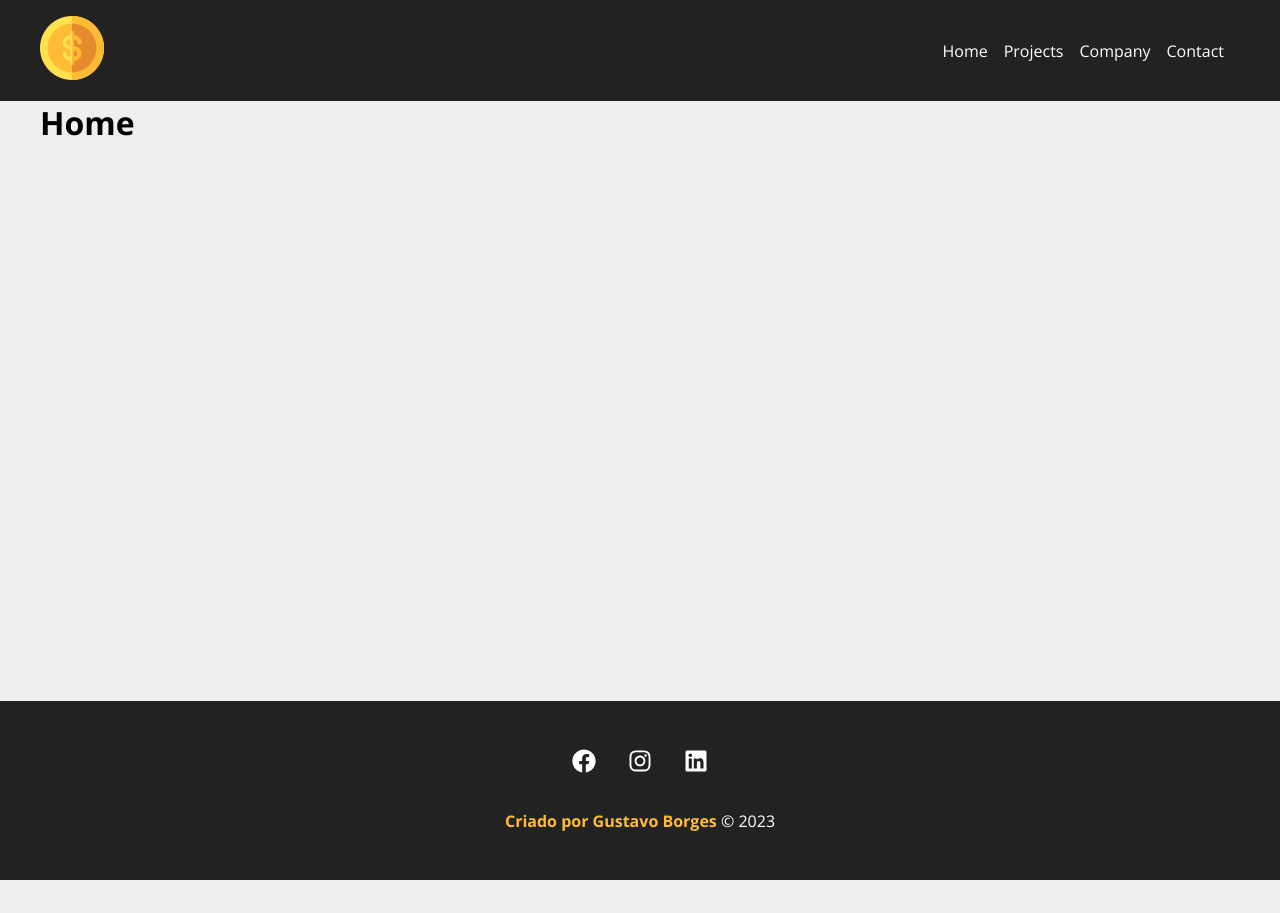
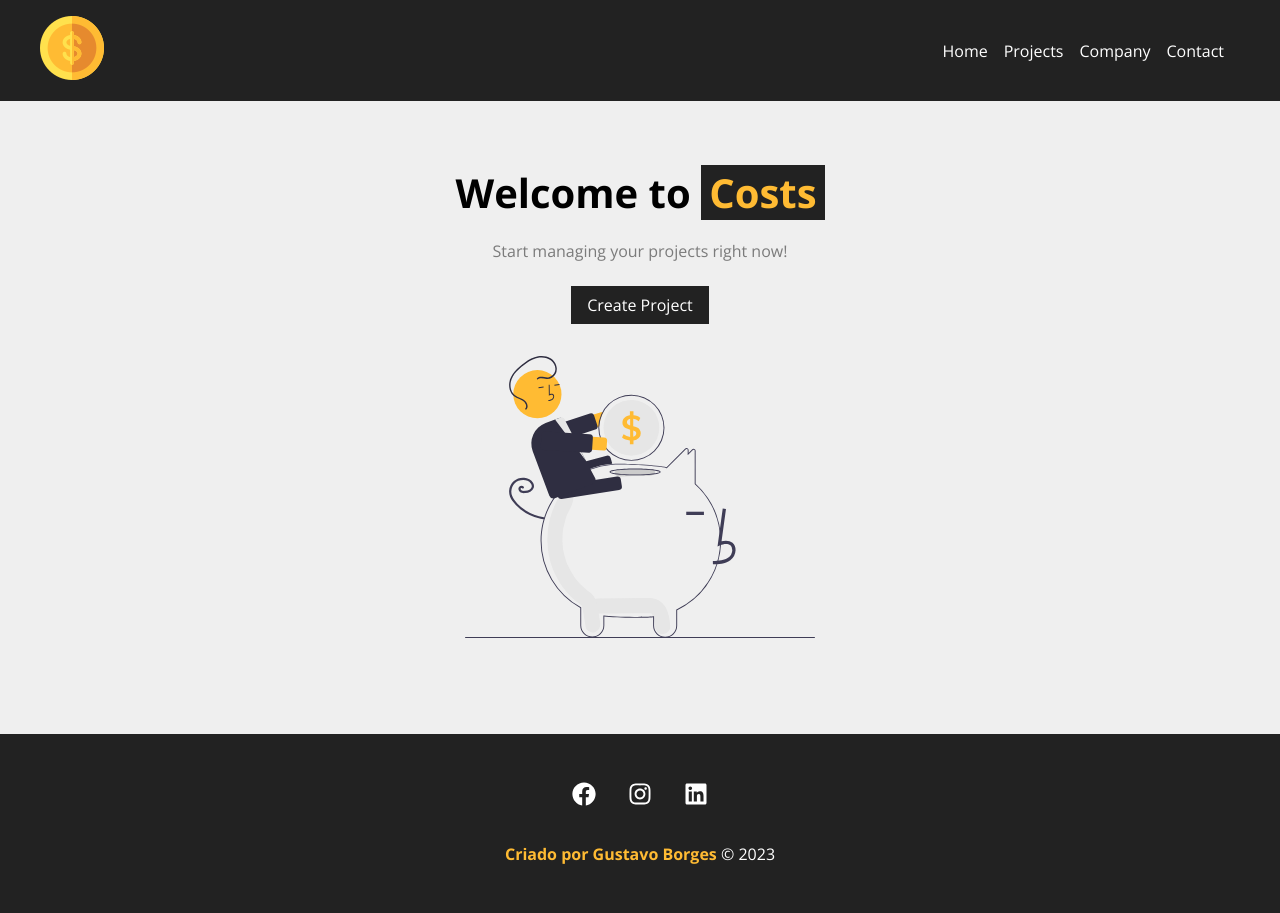
Before and after one commit to Gustavo-BS/costs_project, a React (Create React App) app: page / in a window 1280 px wide. Before the commit the page ends 880 px from the top, so only its background shows below. Built offline with nearby package versions, Linux system fonts and the light colour scheme.

Commit message:
style home

```diff
--- /dev/null
+++ b/src/components/layout/LinkButton.js
@@ -0,0 +1,12 @@
+import { Link } from 'react-router-dom'
+import styles from './LinkButton.module.css'
+
+function LinkButton ({to, text}){
+    return (
+        <Link className={styles.btn} to={to}>
+            {text}
+        </Link>
+    )
+}
+
+export default LinkButton
--- /dev/null
+++ b/src/components/layout/LinkButton.module.css
@@ -0,0 +1,11 @@
+.btn{
+    background-color: #222;
+    color: #fff;
+    padding: 0.5em 1em;
+    text-decoration: none;
+    transition: 0.5s;
+}
+
+.btn:hover {
+    color: #ffbb33;
+}
--- a/src/components/pages/Home.js
+++ b/src/components/pages/Home.js
@@ -1,6 +1,15 @@
+import styles from './Home.module.css'
+import savings from '../../img/savings.svg'
+import LinkButton from '../layout/LinkButton'
+
 function Home (){
     return (
-    <h1>Home</h1>
+        <section className={styles.home_container}>
+            <h1>Welcome to <span>Costs</span></h1>
+            <p>Start managing your projects right now!</p>
+            <LinkButton to="/newproject" text="Create Project"/>
+            <img src={savings} alt="Costs"/>
+        </section>
     )
 }
 
--- /dev/null
+++ b/src/components/pages/Home.module.css
@@ -0,0 +1,29 @@
+.home_container{
+    width: 100%;
+    display: flex;
+    flex-direction: column;
+    align-items: center;
+    justify-content: center;
+    padding: 4em;
+}
+
+.home_container h1{
+    font-size: 2.5em;
+    margin-bottom: .5em;
+}
+
+.home_container h1 span {
+    color: #ffbb33;
+    padding: 0 .2em;
+    background-color: #222;
+}
+
+.home_container p{
+    margin-bottom: 1.5em;
+    color: #7b7b7b;
+}
+
+.home_container img{
+    width: 350px;
+    margin: 2em 0;
+}
```
